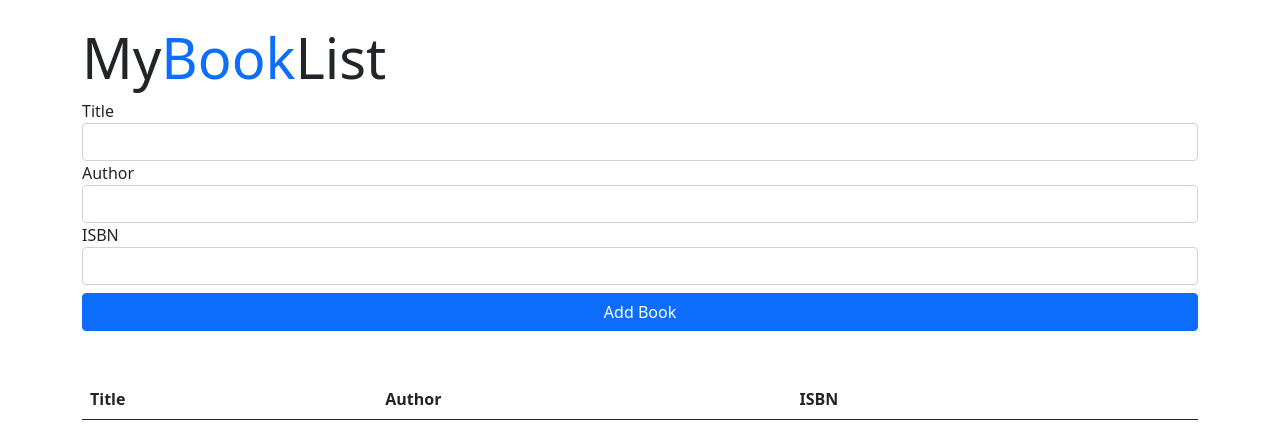
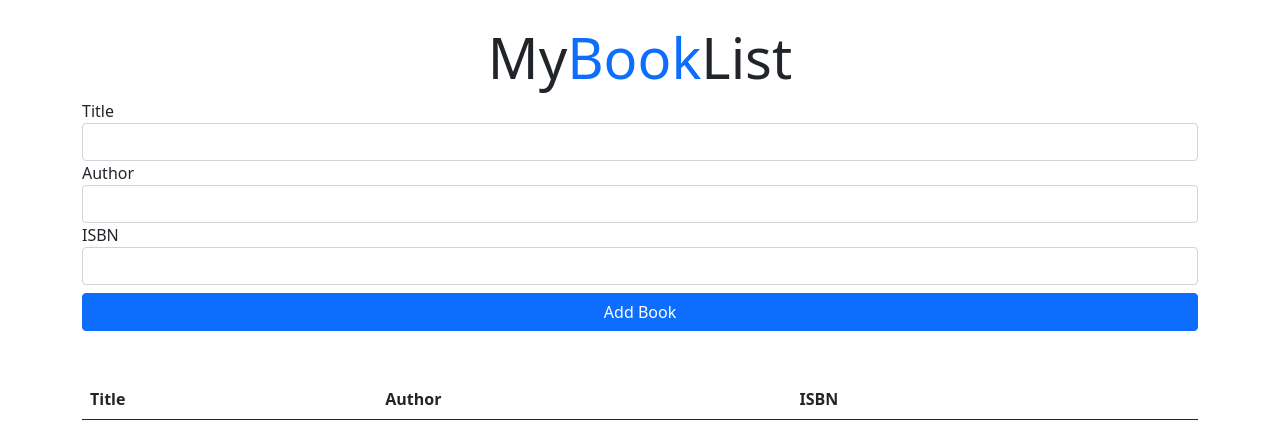
Before and after one commit to indhu-github/BookList-App, a plain HTML site: page index.html in a window 1280 px wide. Drawn offline with nearby package versions, Linux system fonts and the light colour scheme.

```diff
--- a/index.html
+++ b/index.html
@@ -21,7 +21,9 @@
   </head>
   <body>
     <div class="container mt-4">
-      <h1 class="display-4">My<span class="text-primary">Book</span>List</h1>
+      <h1 class="display-4 text-center">
+        My<span class="text-primary">Book</span>List
+      </h1>
       <form id="book-form">
         <div class="form-group">
           <label for="title">Title</label>
```
